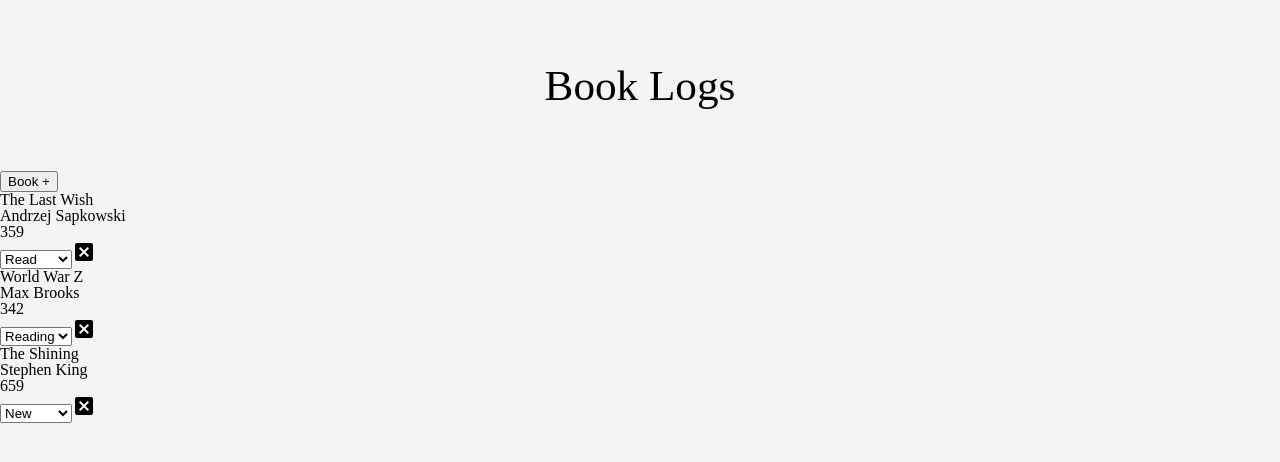
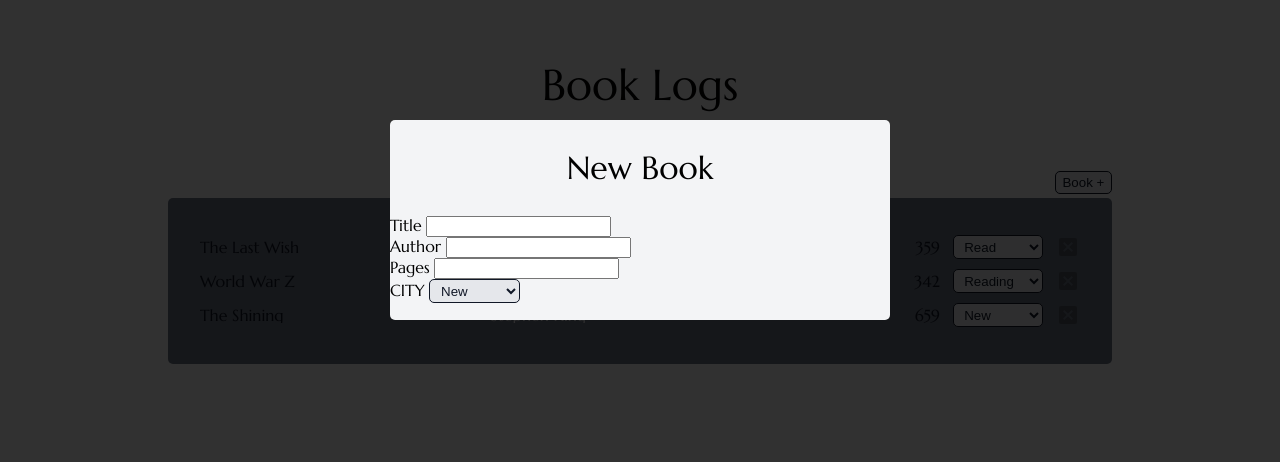
Before and after one commit to Saigunas/Library, a plain HTML site: page index.html in a window 1280 px wide. Drawn offline with Linux system fonts and the light colour scheme.

Commit message:
Added library style, basic popup

```diff
--- a/index.html
+++ b/index.html
@@ -17,6 +17,35 @@
         <div class="library"></div>
     </div>
 
+    <div class="parent-disable"></div>
+
+    <div class="add-book" id="popup">
+        <p class="title">New Book</p>
+        <form id="book-form">
+            <ul class="grid-container">
+                <li>
+                    <label for="title">Title</label>
+                    <input type="text" id="title" name="title"  required>
+                </li>
+                <li>
+                    <label for="author">Author</label>
+                    <input type="text" id="author" name="author" required>
+                </li>
+                <li>
+                    <label for="pages">Pages</label>
+                    <input type="number" id="pages" name="pages" required pattern="[0-9]" maxlength="6">
+                </li>
+                <li>
+                    <label for="status">CITY</label>
+                    <select id="status" name="status">
+                        <option>New</option>
+                        <option>Reading</option>
+                        <option>Read</option>
+                    </select>
+                </li>
+            </ul>
+        </form>
+    </div>
     <script src="script.js"></script>
 </body>
 </html>
--- a/script.js
+++ b/script.js
@@ -50,7 +50,7 @@ function showLibrary() {
 function addBookToLibrary(index) {
   let book = document.createElement('div');
   book.classList.add('book');
-  book.setAttribute(`data-book${index}`, "true");
+  book.setAttribute(`data-book`, `${index}`);
 
   let title = document.createElement('h2');
   title.classList.add('title');
--- a/style.css
+++ b/style.css
@@ -1,13 +1,28 @@
+@import url('https://fonts.googleapis.com/css2?family=Marcellus&display=swap');
+
 :root {
     --body-color: #F3F4F6;
+    --border-radius: 5px;
 
     --page-title-size: 2.7rem;
+    --library-background: #6B7280;
+    --library-book-padding: 0.3rem;
+    --library-item-gap: 0.8rem;
+    --library-text-length: 9em;
+    --library-title-color: #111827;
+    --library-author-color: #E5E7EB;
+
+    --library-popup-color: var(--body-color);
+    --popup-title-size: 2rem;
+
+    font-family: 'Marcellus', serif;
 }
 
 body {
     display: flex;
     flex-direction: column;
     background-color: var(--body-color);
+    align-items: center;
 }
 
 .page-title {
@@ -16,3 +31,115 @@ body {
     text-align: center;
     font-size: var(--page-title-size);
 }
+
+.library-wrapper {
+    display: flex;
+    flex-direction: column;
+    align-items: center;
+    width: min-content;
+}
+
+.library-wrapper > button {
+    align-self: flex-end;
+    margin-bottom: var(--library-book-padding);
+    padding: 0.2em 0.5em;
+    border: 1px solid var(--library-title-color);
+    color: var(--library-title-color);
+    background-color: var(--library-author-color);
+    border-radius: var(--border-radius);
+}
+
+.library-wrapper > button:hover {
+    cursor: pointer;
+}
+
+.library {
+    padding: 2rem;
+    background-color: var(--library-background);
+    border-radius: var(--border-radius);
+}
+
+.library .book {
+    width: 80vw;
+    max-width: 55em;
+    display: flex;
+    text-align: left;
+    white-space: nowrap;
+    gap: var(--library-item-gap);
+    padding: var(--library-book-padding) 0px;
+    align-items: center;
+}
+
+.book .title {
+    box-sizing: border-box;
+    width: var(--library-text-length);
+    overflow: hidden;
+    text-overflow: ellipsis;
+    flex: 1 2 auto;
+    color: var(--library-title-color);
+}
+
+.book .author {
+    box-sizing: border-box;
+    width: var(--library-text-length);
+    overflow: hidden;
+    text-overflow: ellipsis;
+    flex: 2 2 auto;
+    color: var(--library-author-color);
+}
+
+.book .pages {
+    margin-left: auto;
+    color: var(--library-title-color);
+}
+
+select{
+    padding: 0.2em 0.5em;
+    width: 6.8em;
+    border: 1px solid var(--library-title-color);
+    color: var(--library-title-color);
+    background-color: var(--library-author-color);
+    border-radius: var(--border-radius);
+}
+
+select:hover {
+    cursor: pointer;
+}
+
+.book img {
+    color: white;
+    opacity: 25%;
+}
+
+.book img:hover {
+    cursor: pointer;
+}
+
+.parent-disable{
+    position: fixed;
+    top: 0;
+    left: 0;
+    background: #000;
+    opacity: 0.8;
+    z-index: 998;
+    height: 100%;
+    width: 100%;
+}
+
+#popup {
+    position: fixed;
+    width: 500px;
+    height: 200px;
+    top: 15%;
+    left: 1;
+    right: 1;
+    z-index: 999;
+    background-color: var(--library-popup-color);
+    border-radius: var(--border-radius);
+}
+
+.add-book .title {
+    text-align: center;
+    font-size: var(--popup-title-size);
+    padding: 2rem;
+}
```
